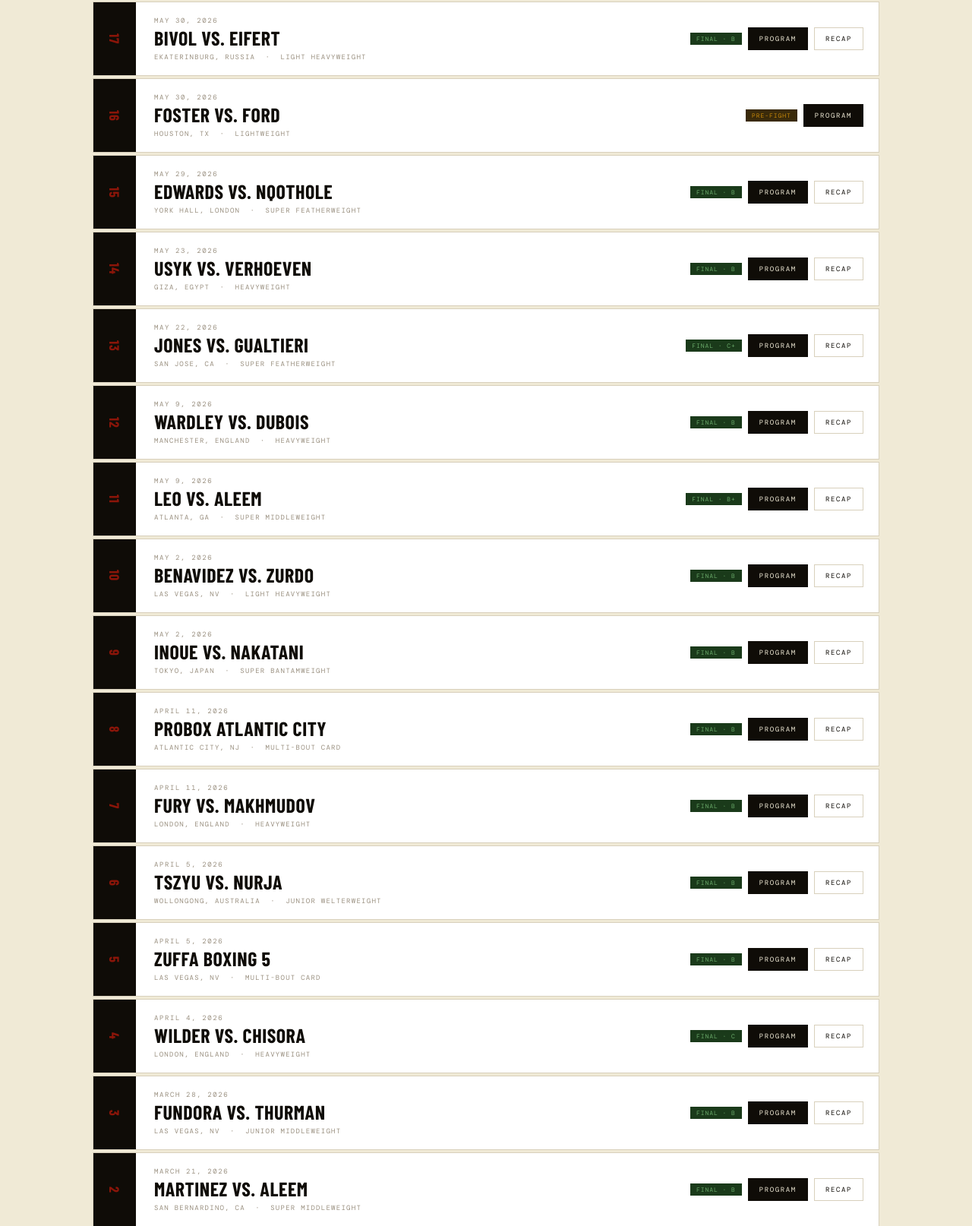
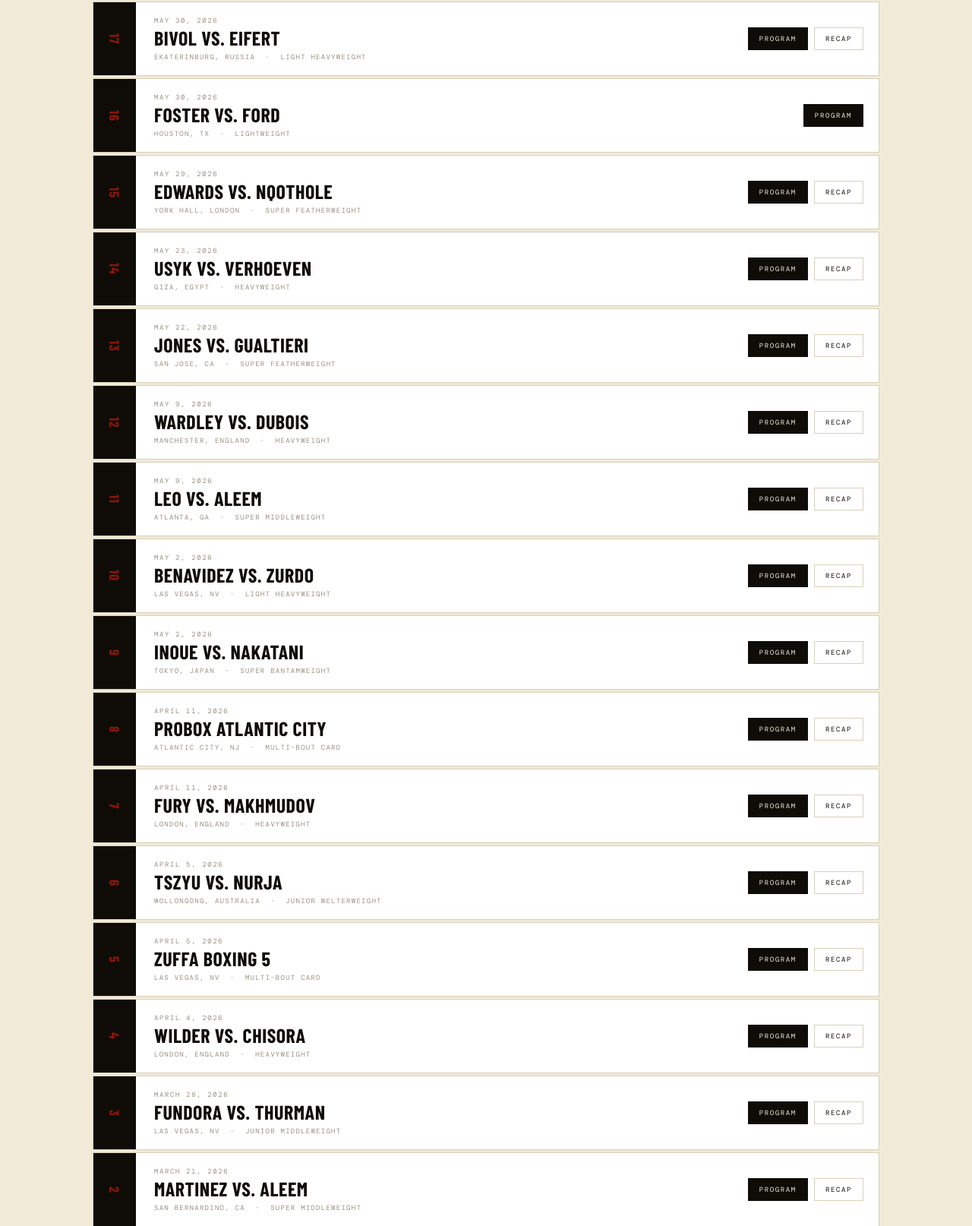
Before and after one commit to kwesikotoko/BOXINGBLOTTER, a plain HTML site: page programs/index.html in a window 1280 px wide. Shown: the part 366-1980 px from the top of the page at 76% size. Drawn offline with nearby package versions, Linux system fonts and the light colour scheme; a web font is replaced by a local one.

Commit message:
Add files via upload

```diff
--- a/programs/index.html
+++ b/programs/index.html
@@ -273,7 +273,6 @@
       <div class="row-venue">Ekaterinburg, Russia &nbsp;·&nbsp; Light Heavyweight</div>
     </div>
     <div class="row-actions">
-      <span class="badge badge-final">Final · B</span>
       <a href="bivol-eifert.html" class="btn btn-program">Program</a>
       <a href="bivol-eifert-recap.html" class="btn btn-recap">Recap</a>
     </div>
@@ -288,7 +287,6 @@
       <div class="row-venue">Houston, TX &nbsp;·&nbsp; Lightweight</div>
     </div>
     <div class="row-actions">
-      <span class="badge badge-pre">Pre-Fight</span>
       <a href="foster-ford.html" class="btn btn-program">Program</a>
     </div>
   </div>
@@ -302,7 +300,6 @@
       <div class="row-venue">York Hall, London &nbsp;·&nbsp; Super Featherweight</div>
     </div>
     <div class="row-actions">
-      <span class="badge badge-final">Final · B</span>
       <a href="edwards-nqothole.html" class="btn btn-program">Program</a>
       <a href="edwards-nqothole-recap.html" class="btn btn-recap">Recap</a>
     </div>
@@ -317,7 +314,6 @@
       <div class="row-venue">Giza, Egypt &nbsp;·&nbsp; Heavyweight</div>
     </div>
     <div class="row-actions">
-      <span class="badge badge-final">Final · B</span>
       <a href="usyk-verhoeven.html" class="btn btn-program">Program</a>
       <a href="usyk-verhoeven-recap.html" class="btn btn-recap">Recap</a>
     </div>
@@ -332,7 +328,6 @@
       <div class="row-venue">San Jose, CA &nbsp;·&nbsp; Super Featherweight</div>
     </div>
     <div class="row-actions">
-      <span class="badge badge-final">Final · C+</span>
       <a href="jones-gualtieri.html" class="btn btn-program">Program</a>
       <a href="jones-gualtieri-recap.html" class="btn btn-recap">Recap</a>
     </div>
@@ -347,7 +342,6 @@
       <div class="row-venue">Manchester, England &nbsp;·&nbsp; Heavyweight</div>
     </div>
     <div class="row-actions">
-      <span class="badge badge-final">Final · B</span>
       <a href="wardley-dubois.html" class="btn btn-program">Program</a>
       <a href="wardley-dubois-recap.html" class="btn btn-recap">Recap</a>
     </div>
@@ -362,7 +356,6 @@
       <div class="row-venue">Atlanta, GA &nbsp;·&nbsp; Super Middleweight</div>
     </div>
     <div class="row-actions">
-      <span class="badge badge-final">Final · B+</span>
       <a href="leo-aleem.html" class="btn btn-program">Program</a>
       <a href="leo-aleem-recap.html" class="btn btn-recap">Recap</a>
     </div>
@@ -377,7 +370,6 @@
       <div class="row-venue">Las Vegas, NV &nbsp;·&nbsp; Light Heavyweight</div>
     </div>
     <div class="row-actions">
-      <span class="badge badge-final">Final · B</span>
       <a href="benavidez-zurdo.html" class="btn btn-program">Program</a>
       <a href="benavidez-zurdo-recap.html" class="btn btn-recap">Recap</a>
     </div>
@@ -392,7 +384,6 @@
       <div class="row-venue">Tokyo, Japan &nbsp;·&nbsp; Super Bantamweight</div>
     </div>
     <div class="row-actions">
-      <span class="badge badge-final">Final · B</span>
       <a href="inoue-nakatani.html" class="btn btn-program">Program</a>
       <a href="inoue-nakatani-recap.html" class="btn btn-recap">Recap</a>
     </div>
@@ -407,7 +398,6 @@
       <div class="row-venue">Atlantic City, NJ &nbsp;·&nbsp; Multi-Bout Card</div>
     </div>
     <div class="row-actions">
-      <span class="badge badge-final">Final · B</span>
       <a href="probox-atlantic-city.html" class="btn btn-program">Program</a>
       <a href="probox-atlantic-city-recap.html" class="btn btn-recap">Recap</a>
     </div>
@@ -422,7 +412,6 @@
       <div class="row-venue">London, England &nbsp;·&nbsp; Heavyweight</div>
     </div>
     <div class="row-actions">
-      <span class="badge badge-final">Final · B</span>
       <a href="fury-makhmudov.html" class="btn btn-program">Program</a>
       <a href="fury-makhmudov-recap.html" class="btn btn-recap">Recap</a>
     </div>
@@ -437,7 +426,6 @@
       <div class="row-venue">Wollongong, Australia &nbsp;·&nbsp; Junior Welterweight</div>
     </div>
     <div class="row-actions">
-      <span class="badge badge-final">Final · B</span>
       <a href="tszyu-nurja.html" class="btn btn-program">Program</a>
       <a href="tszyu-nurja-recap.html" class="btn btn-recap">Recap</a>
     </div>
@@ -452,7 +440,6 @@
       <div class="row-venue">Las Vegas, NV &nbsp;·&nbsp; Multi-Bout Card</div>
     </div>
     <div class="row-actions">
-      <span class="badge badge-final">Final · B</span>
       <a href="zuffa-boxing5.html" class="btn btn-program">Program</a>
       <a href="zuffa-boxing5-recap.html" class="btn btn-recap">Recap</a>
     </div>
@@ -467,7 +454,6 @@
       <div class="row-venue">London, England &nbsp;·&nbsp; Heavyweight</div>
     </div>
     <div class="row-actions">
-      <span class="badge badge-final">Final · C</span>
       <a href="wilder-chisora.html" class="btn btn-program">Program</a>
       <a href="wilder-chisora-recap.html" class="btn btn-recap">Recap</a>
     </div>
@@ -482,7 +468,6 @@
       <div class="row-venue">Las Vegas, NV &nbsp;·&nbsp; Junior Middleweight</div>
     </div>
     <div class="row-actions">
-      <span class="badge badge-final">Final · B</span>
       <a href="fundora-thurman.html" class="btn btn-program">Program</a>
       <a href="fundora-thurman-recap.html" class="btn btn-recap">Recap</a>
     </div>
@@ -497,7 +482,6 @@
       <div class="row-venue">San Bernardino, CA &nbsp;·&nbsp; Super Middleweight</div>
     </div>
     <div class="row-actions">
-      <span class="badge badge-final">Final · B</span>
       <a href="martinez-aleem.html" class="btn btn-program">Program</a>
       <a href="martinez-aleem-recap.html" class="btn btn-recap">Recap</a>
     </div>
@@ -512,7 +496,6 @@
       <div class="row-venue">Orlando, FL &nbsp;·&nbsp; Junior Middleweight</div>
     </div>
     <div class="row-actions">
-      <span class="badge badge-final">Final · A</span>
       <a href="adames-williams.html" class="btn btn-program">Program</a>
       <a href="adames-williams-recap.html" class="btn btn-recap">Recap</a>
     </div>
@@ -527,7 +510,6 @@
       <div class="row-venue">Anaheim, CA &nbsp;·&nbsp; Lightweight &nbsp;·&nbsp; Recap Only</div>
     </div>
     <div class="row-actions">
-      <span class="badge badge-final">Final · B+</span>
       <a href="barboza-sims-recap.html" class="btn btn-recap">Recap</a>
     </div>
   </div>
```
